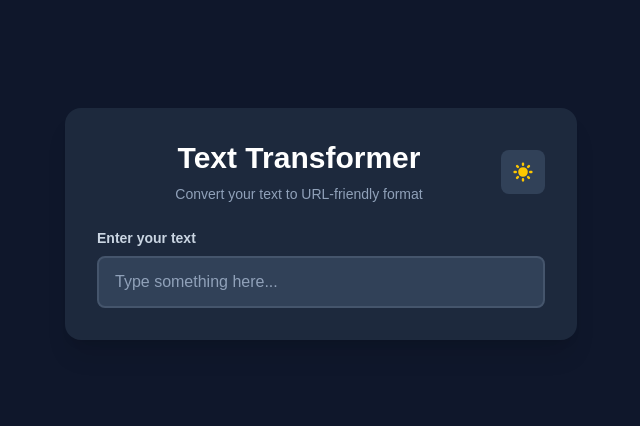
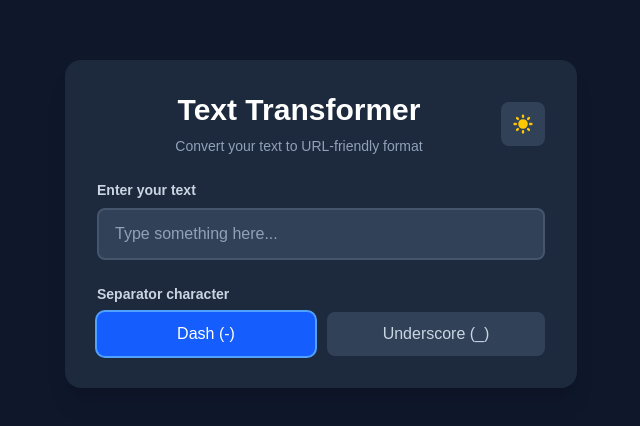
Before and after one commit to mrabetmotia/calcul, a Next.js app: page / in a window 1280 px wide. Shown: the part 176-602 px from the top of the page, without its empty margins (319-959 px from the left). Built offline with nearby package versions, Linux system fonts and the light colour scheme.

Commit message:
Add separator selection for transformed text in the input

```diff
--- a/app/page.tsx
+++ b/app/page.tsx
@@ -6,12 +6,13 @@ function Page() {
   const [inputText, setInputText] = useState('')
   const [isDarkMode, setIsDarkMode] = useState(true)
   const [copied, setCopied] = useState(false)
+  const [separator, setSeparator] = useState<'-' | '_'>('-')
 
   const transformedText = inputText
     .toLowerCase()
     .normalize('NFD')
     .replace(/[\u0300-\u036f]/g, '')
-    .replace(/[\s/']+/g, '-')
+    .replace(/[\s/']+/g, separator)
 
   return (
     <div className={`min-h-screen flex items-center justify-center p-4 transition-colors duration-300 ${
@@ -66,6 +67,42 @@ function Page() {
                   : 'bg-white border-slate-200 text-slate-900 placeholder-slate-400 focus:border-blue-500 focus:ring-blue-200'
               }`}
             />
+          </div>
+
+          <div className="space-y-2">
+            <label className={`block text-sm font-semibold ${isDarkMode ? 'text-slate-300' : 'text-slate-700'}`}>
+              Separator character
+            </label>
+            <div className="flex gap-3">
+              <button
+                onClick={() => setSeparator('-')}
+                className={`flex-1 py-2.5 px-4 rounded-lg font-medium transition-all ${
+                  separator === '-'
+                    ? isDarkMode
+                      ? 'bg-blue-600 text-white ring-2 ring-blue-400'
+                      : 'bg-blue-600 text-white ring-2 ring-blue-400'
+                    : isDarkMode
+                    ? 'bg-slate-700 text-slate-300 hover:bg-slate-600'
+                    : 'bg-slate-100 text-slate-700 hover:bg-slate-200'
+                }`}
+              >
+                Dash (-)
+              </button>
+              <button
+                onClick={() => setSeparator('_')}
+                className={`flex-1 py-2.5 px-4 rounded-lg font-medium transition-all ${
+                  separator === '_'
+                    ? isDarkMode
+                      ? 'bg-blue-600 text-white ring-2 ring-blue-400'
+                      : 'bg-blue-600 text-white ring-2 ring-blue-400'
+                    : isDarkMode
+                    ? 'bg-slate-700 text-slate-300 hover:bg-slate-600'
+                    : 'bg-slate-100 text-slate-700 hover:bg-slate-200'
+                }`}
+              >
+                Underscore (_)
+              </button>
+            </div>
           </div>
 
           {inputText && (
```
